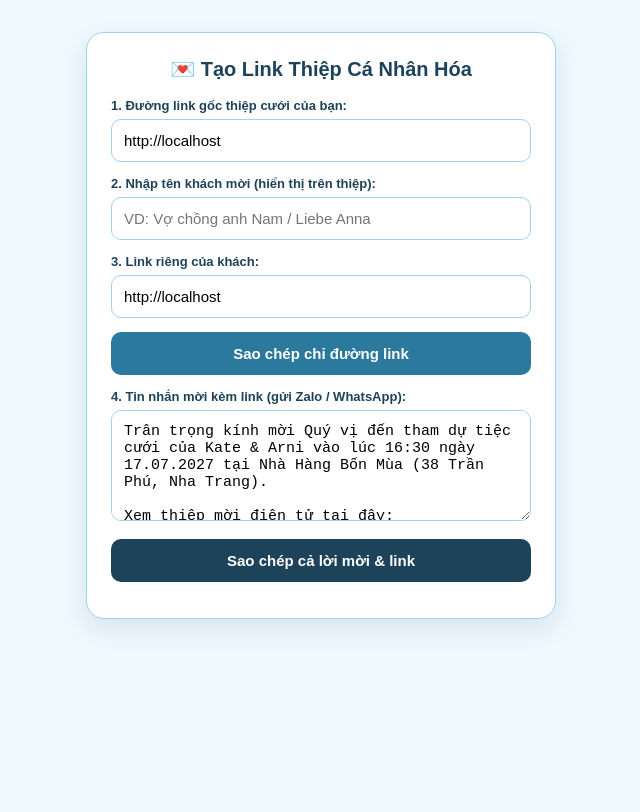
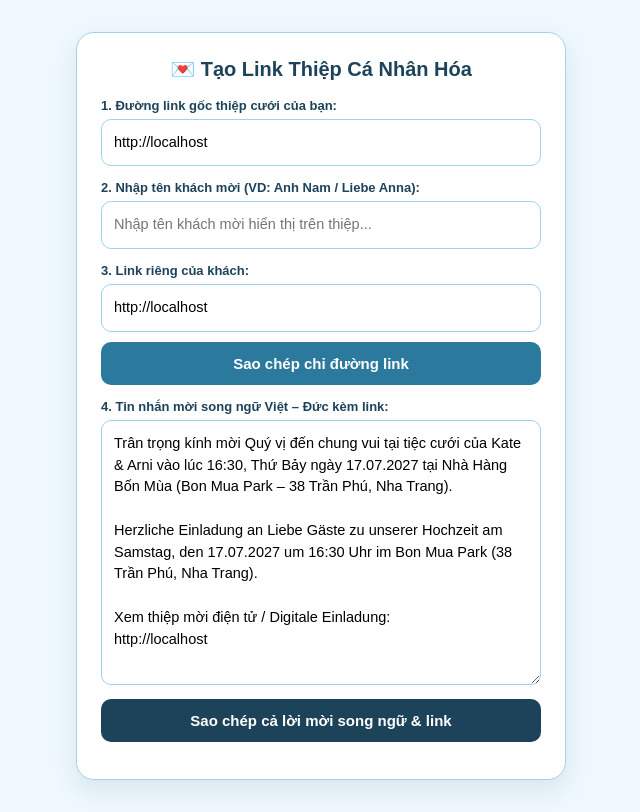
Before and after one commit to khatu2551-web/thiep-cuoi-kate-arni, a plain HTML site: page tao-link.html in a window 1280 px wide. Shown: the whole page, without its empty margins (319-959 px from the left). Drawn offline with Linux system fonts and the light colour scheme.

Commit message:
tao-link.html

```diff
--- a/tao-link.html
+++ b/tao-link.html
@@ -15,7 +15,7 @@
     }
     .box {
       width: 100%;
-      max-width: 420px;
+      max-width: 440px;
       background: #fff;
       padding: 24px;
       border-radius: 18px;
@@ -30,11 +30,13 @@
       padding: 12px;
       border: 1px solid #9fd3ec;
       border-radius: 10px;
-      font-size: 15px;
+      font-size: 14.5px;
+      font-family: inherit;
+      line-height: 1.5;
     }
     button {
       width: 100%;
-      margin-top: 14px;
+      margin-top: 10px;
       padding: 13px;
       border: none;
       border-radius: 10px;
@@ -45,7 +47,7 @@
       cursor: pointer;
     }
     .btn-msg { background: #1d435a; }
-    .note { font-size: 12px; color: #4c728a; text-align: center; margin-top: 10px; }
+    .note { font-size: 13px; color: #2b7a9e; font-weight: 600; text-align: center; margin-top: 12px; }
   </style>
 </head>
 <body>
@@ -55,16 +57,16 @@
     <label>1. Đường link gốc thiệp cưới của bạn:</label>
     <input id="base-url" value="https://thiep-cuoi-kate-arni.vercel.app">
 
-    <label>2. Nhập tên khách mời (hiển thị trên thiệp):</label>
-    <input id="guest" placeholder="VD: Vợ chồng anh Nam / Liebe Anna">
+    <label>2. Nhập tên khách mời (VD: Anh Nam / Liebe Anna):</label>
+    <input id="guest" placeholder="Nhập tên khách mời hiển thị trên thiệp...">
 
     <label>3. Link riêng của khách:</label>
     <input id="result-link" readonly>
-    <button type="button" onclick="copyText('result-link', 'Đã sao chép link!')">Sao chép chỉ đường link</button>
+    <button type="button" onclick="copyText('result-link', 'Đã sao chép đường link!')">Sao chép chỉ đường link</button>
 
-    <label>4. Tin nhắn mời kèm link (gửi Zalo / WhatsApp):</label>
-    <textarea id="result-msg" rows="5" readonly></textarea>
-    <button type="button" class="btn-msg" onclick="copyText('result-msg', 'Đã sao chép lời mời + link!')">Sao chép cả lời mời &amp; link</button>
+    <label>4. Tin nhắn mời song ngữ Việt – Đức kèm link:</label>
+    <textarea id="result-msg" rows="11" readonly></textarea>
+    <button type="button" class="btn-msg" onclick="copyText('result-msg', 'Đã sao chép lời mời song ngữ & link!')">Sao chép cả lời mời song ngữ &amp; link</button>
 
     <p class="note" id="status"></p>
   </div>
@@ -85,13 +87,23 @@
       const name = guestInput.value.trim();
       const finalLink = name ? `${base}/?to=${encodeURIComponent(name)}` : base;
 
+      const guestVi = name || 'Quý vị';
+      const guestDe = name || 'Liebe Gäste';
+
       linkOut.value = finalLink;
-      msgOut.value = `Trân trọng kính mời ${name || 'Quý vị'} đến tham dự tiệc cưới của Kate & Arni vào lúc 16:30 ngày 17.07.2027 tại Nhà Hàng Bốn Mùa (38 Trần Phú, Nha Trang).\n\nXem thiệp mời điện tử tại đây:\n${finalLink}`;
+      msgOut.value =
+`Trân trọng kính mời ${guestVi} đến chung vui tại tiệc cưới của Kate & Arni vào lúc 16:30, Thứ Bảy ngày 17.07.2027 tại Nhà Hàng Bốn Mùa (Bon Mua Park – 38 Trần Phú, Nha Trang).
+
+Herzliche Einladung an ${guestDe} zu unserer Hochzeit am Samstag, den 17.07.2027 um 16:30 Uhr im Bon Mua Park (38 Trần Phú, Nha Trang).
+
+Xem thiệp mời điện tử / Digitale Einladung:
+${finalLink}`;
     }
 
     function copyText(id, text) {
       const el = document.getElementById(id);
       el.select();
+      el.setSelectionRange(0, 99999);
       navigator.clipboard.writeText(el.value);
       document.getElementById('status').textContent = '✓ ' + text;
     }
```
